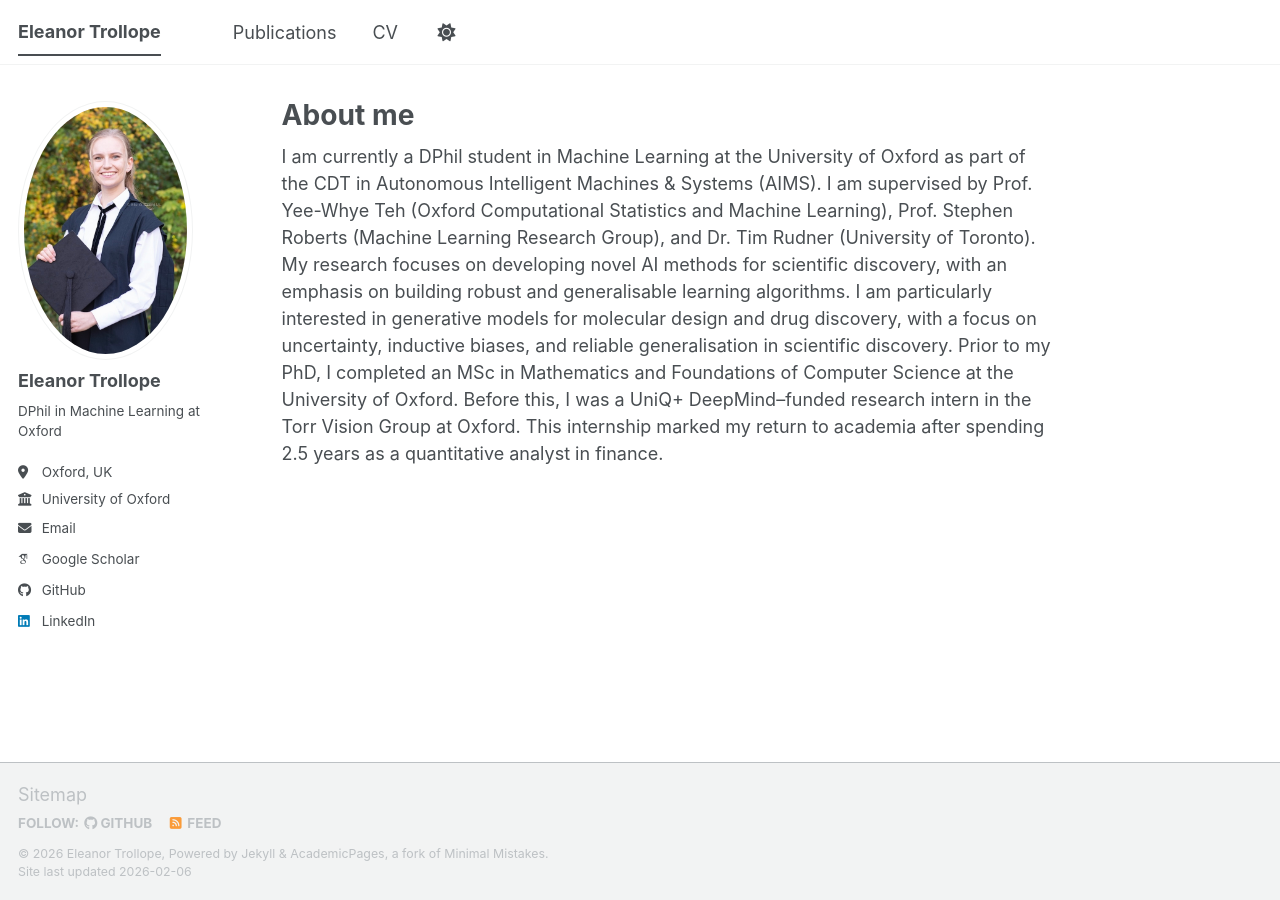
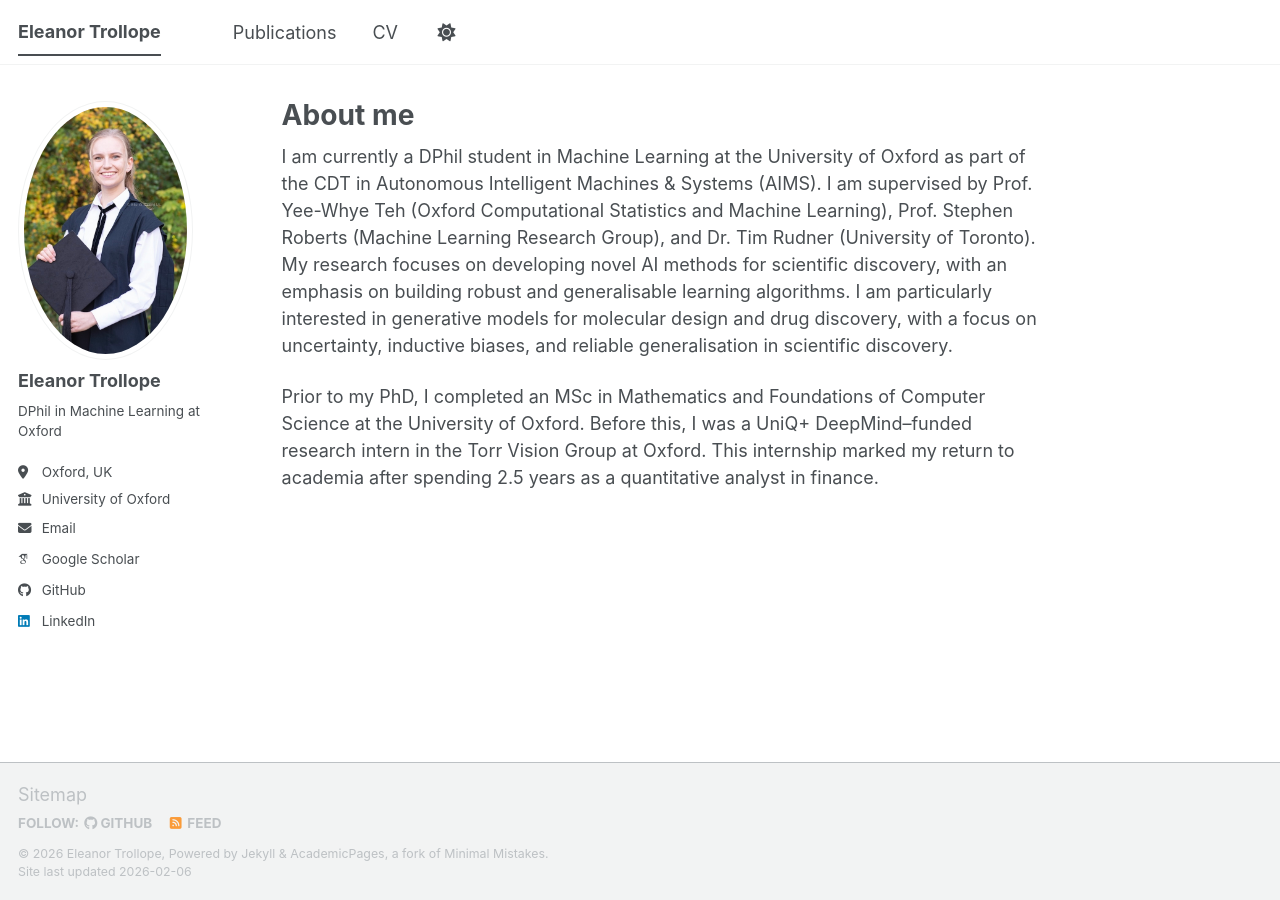
Before and after one commit to eleanortrollope/eleanortrollope.github.io, a Jekyll site: the page built from _pages/about.md, in a window 1280 px wide. Built offline with Jekyll 4.4.1, drawn with Linux system fonts in a browser that asks for light colours; some web fonts are replaced; a script bundle is joined from its source files by our own code; library files that are not in the unit come from our copies.

Commit message:
Clean
Removed unnecessary HTML tags from the about page.

```diff
--- a/_pages/about.md
+++ b/_pages/about.md
@@ -7,11 +7,7 @@ redirect_from:
   - /about.html
 ---
 
-<div class="about-text">
-
 I am currently a DPhil student in Machine Learning at the University of Oxford as part of the CDT in Autonomous Intelligent Machines & Systems (AIMS). I am supervised by Prof. Yee-Whye Teh (Oxford Computational Statistics and Machine Learning), Prof. Stephen Roberts (Machine Learning Research Group), and Dr. Tim Rudner (University of Toronto). My research focuses on developing novel AI methods for scientific discovery, with an emphasis on building robust and generalisable learning algorithms. I am particularly interested in generative models for molecular design and drug discovery, with a focus on uncertainty, inductive biases, and reliable generalisation in scientific discovery.
 
 
 Prior to my PhD, I completed an MSc in Mathematics and Foundations of Computer Science at the University of Oxford. Before this, I was a UniQ+ DeepMind–funded research intern in the Torr Vision Group at Oxford. This internship marked my return to academia after spending 2.5 years as a quantitative analyst in finance.
-
-</div>
```
